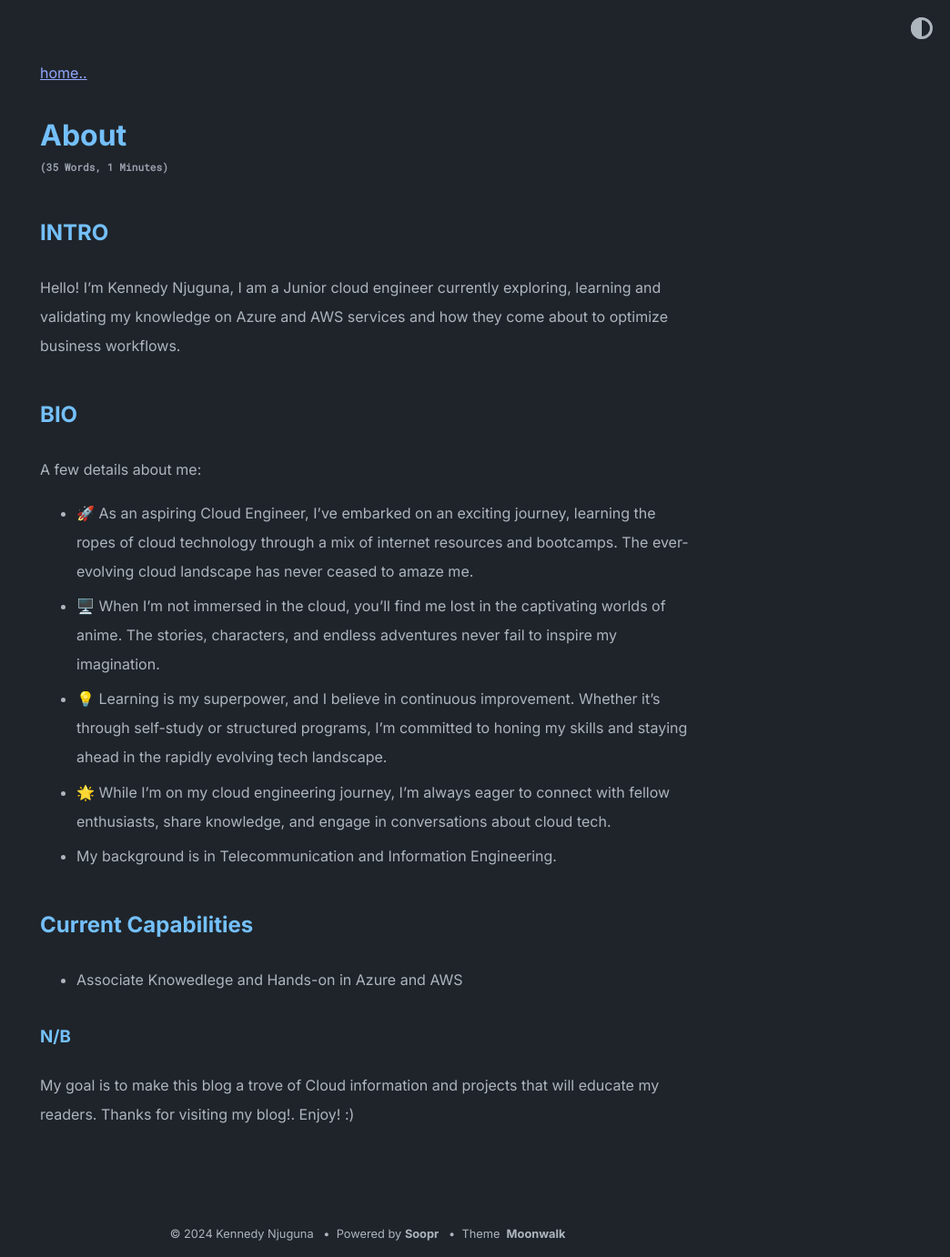
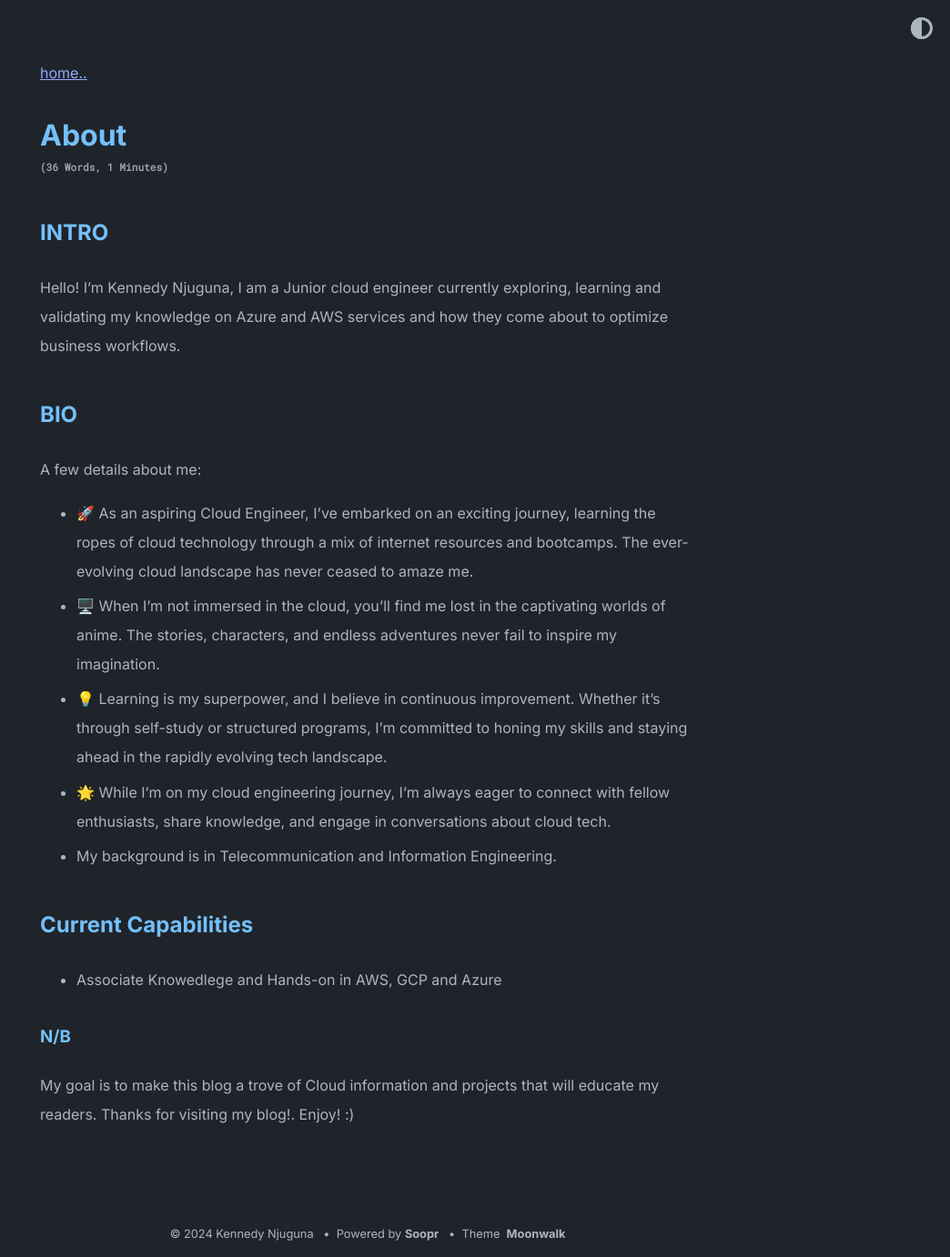
Before and after one commit to KennedyNjuguna/kennedynjuguna.github.io, a Jekyll site: the page built from about.md, in a window 1280 px wide. Shown: the whole page at 91% size, without its empty margins (236-1280 px from the left). Built offline with Jekyll 4.4.1, drawn with Linux system fonts in a browser that asks for light colours.

Commit message:
Update about.md

```diff
--- a/about.md
+++ b/about.md
@@ -18,7 +18,7 @@ A few details about me:
 
 ## Current Capabilities
 
-* Associate Knowedlege and Hands-on in Azure and AWS
+* Associate Knowedlege and Hands-on in AWS, GCP and Azure
 
 ### N/B
 
```
